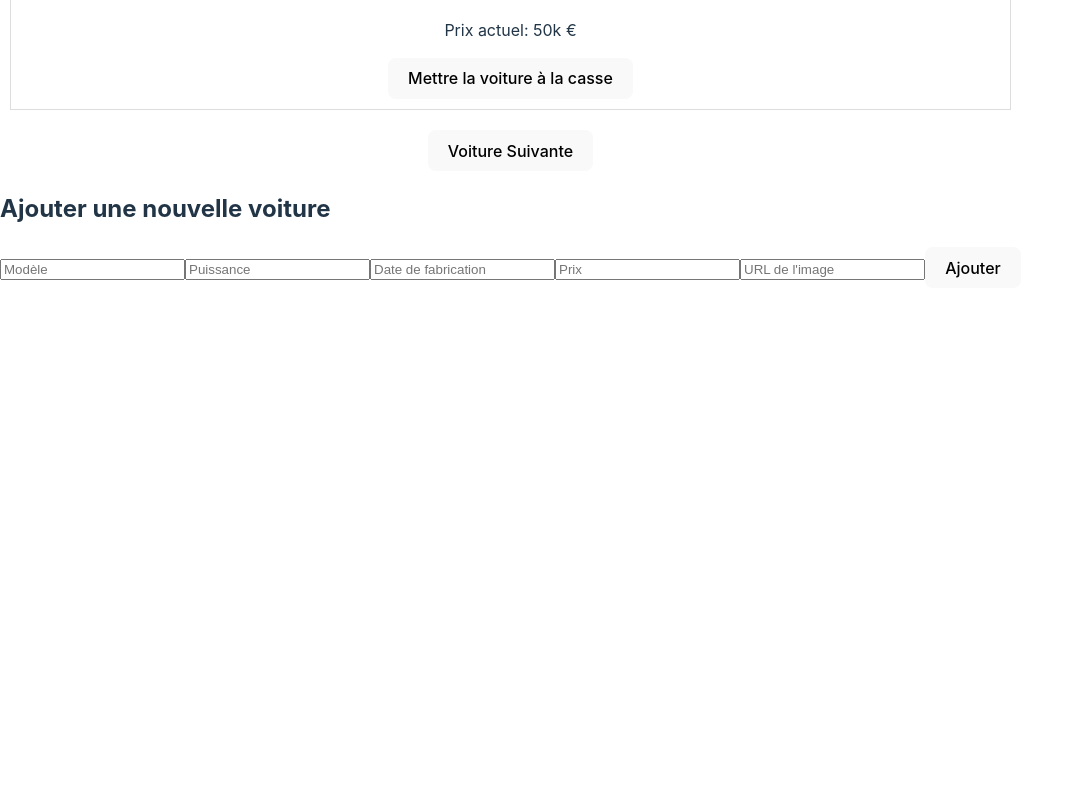
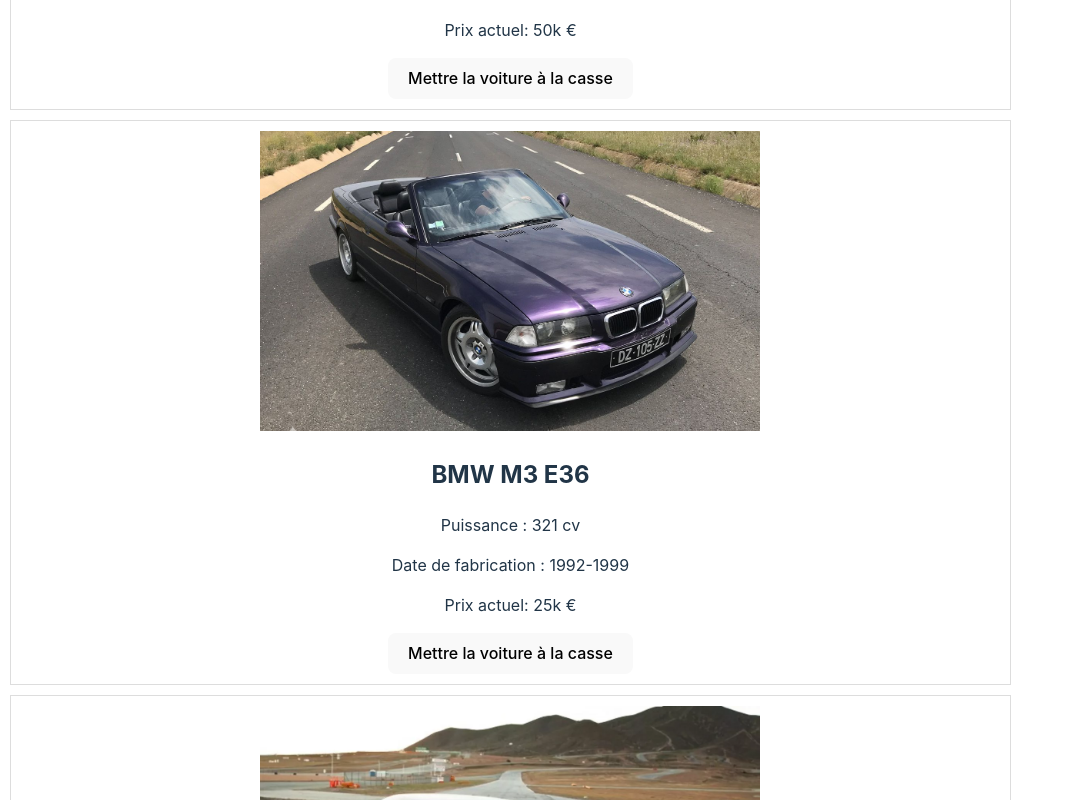
Before and after one commit to Skiln3zz/projet-atelier, a React (Vite) app: page / in a window 1280 px wide. Shown: the part 580-1380 px from the top of the page, without its empty margins (0-1074 px from the left). Before the commit the page ends 868 px from the top, so only its background shows below. Built offline with nearby package versions, Linux system fonts and the light colour scheme.

Commit message:
Update catalogue.jsx

```diff
--- a/src/components/catalogue.jsx
+++ b/src/components/catalogue.jsx
@@ -71,7 +71,9 @@
   return (
     <div className="catalog">
       <h1>Catalogue de voitures</h1>
-      <Car car={currentCar} onRemoveCar={removeCar} />
+      {carsData.map((car, index) => (
+        <Car key={index} car={car} onRemoveCar={removeCar} />
+        ))}
       <div className="buttons">
         {hasPreviousCar && (
           <button onClick={goToPreviousCar}>Voiture Précédente</button>
```
